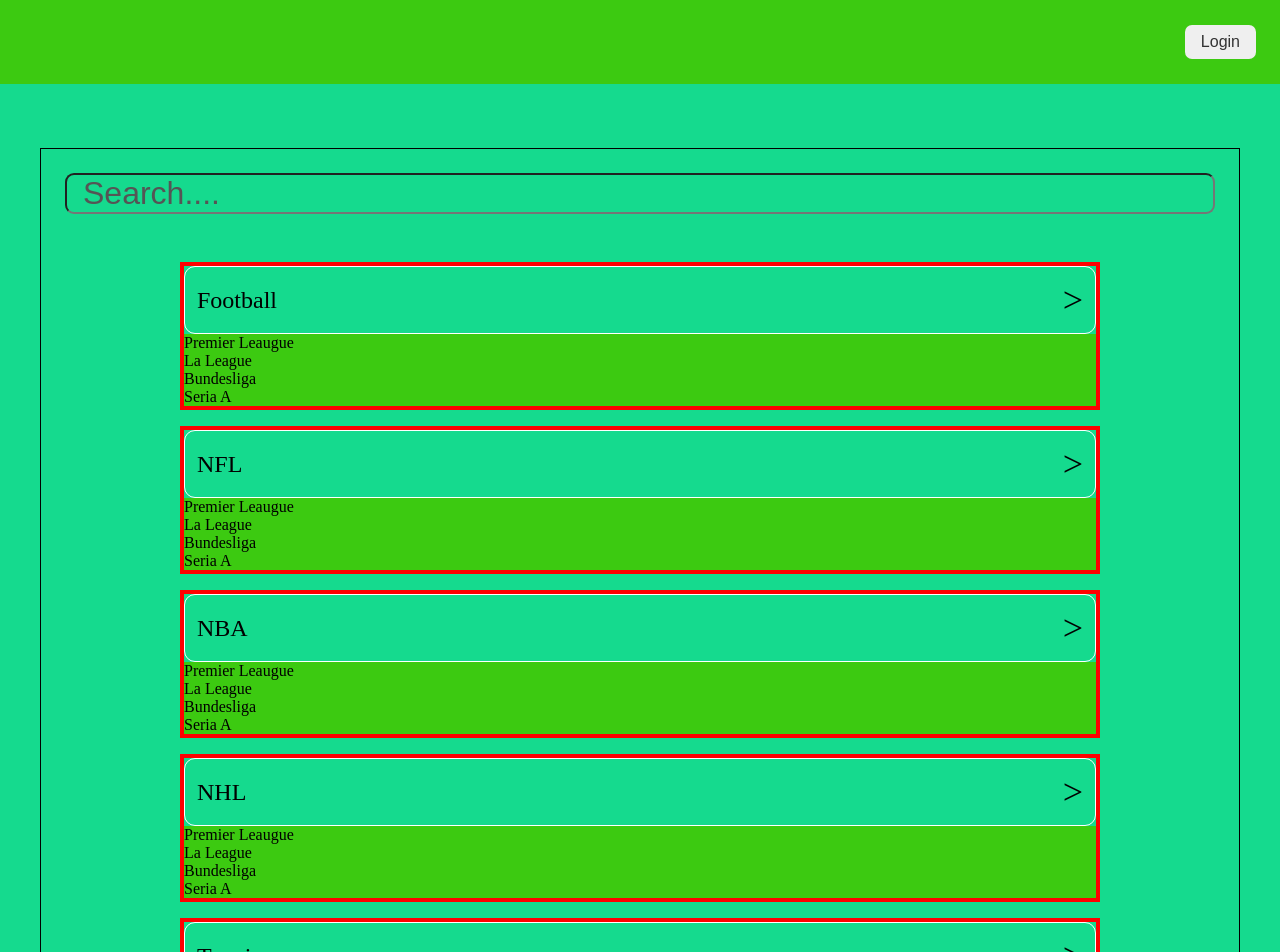
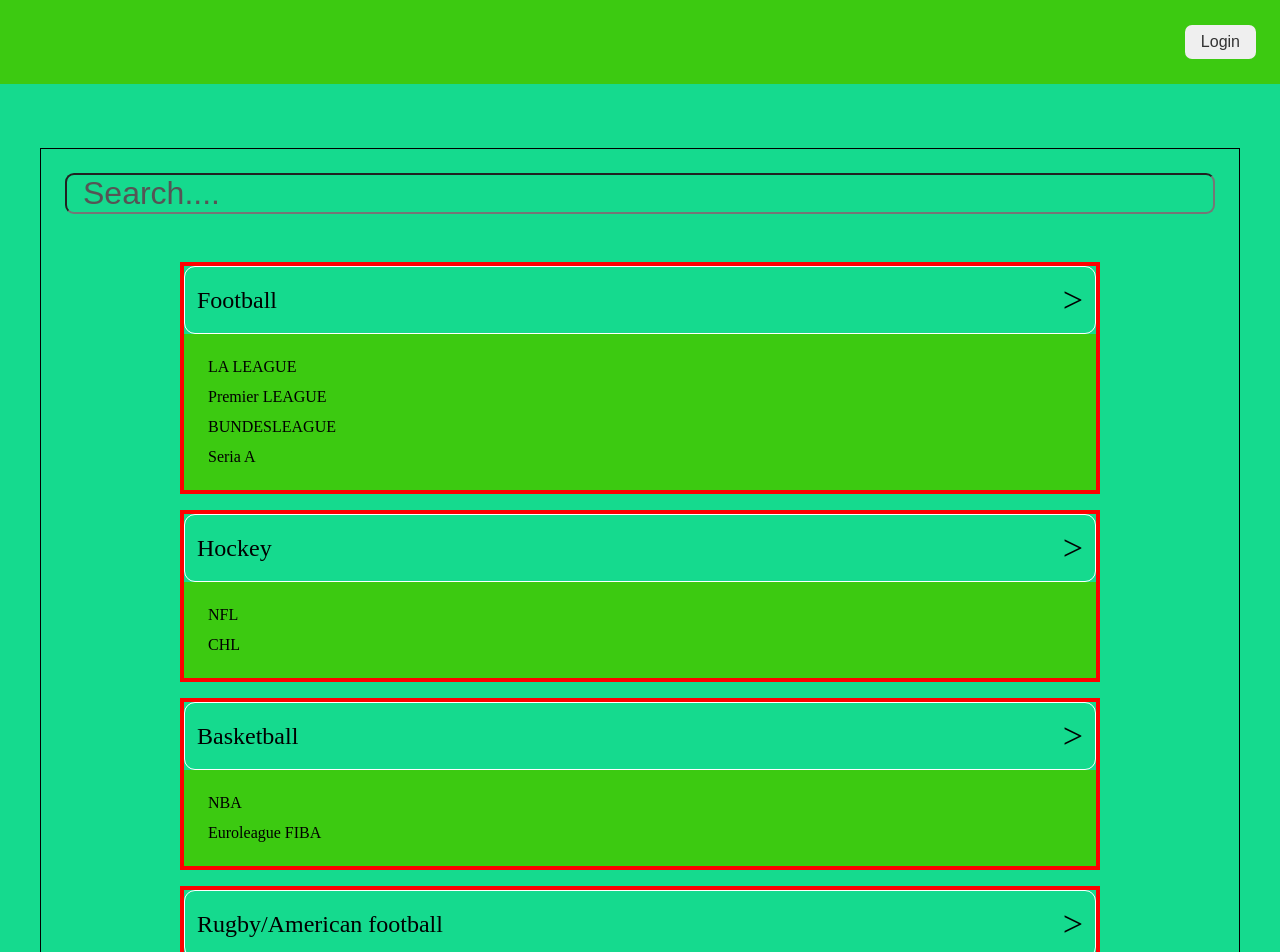
Before and after one commit to RinalinDS/sportsleagueapp, a React (Create React App) app: page / in a window 1280 px wide. Shown: the top 952 px of the page. Built offline with nearby package versions, Linux system fonts and the light colour scheme.

Commit message:
refactor: adding subcategory state

```diff
--- a/src/components/Categories/Categories.tsx
+++ b/src/components/Categories/Categories.tsx
@@ -10,11 +10,47 @@
 
 const sportsCategories: sportsCategoriesType[] = [
     { name: 'Football', icon: 'empty', id: 1 },
-    { name: 'NFL', icon: 'empty', id: 2 },
-    { name: 'NBA', icon: 'empty', id: 3 },
-    { name: 'NHL', icon: 'empty', id: 4 },
+    { name: 'Hockey', icon: 'empty', id: 2 },
+    { name: 'Basketball', icon: 'empty', id: 3 },
+    { name: 'Rugby/American football', icon: 'empty', id: 4 },
     { name: 'Tennis', icon: 'empty', id: 5 },
 ]
+
+export type subCategoryType = {
+    title: string
+    icon: string
+    id: number
+}
+export type subCategoryStateType = {
+    [key: string] : subCategoryType[]
+}
+
+const subCategories:subCategoryStateType = {
+    ['Football'] : [
+        {title: 'LA LEAGUE', id: 1, icon: 'empty'},
+        {title: 'Premier LEAGUE', id: 2, icon: 'empty'},
+        {title: 'BUNDESLEAGUE', id: 3, icon: 'empty'},
+        {title: 'Seria A', id: 4, icon: 'empty'},
+    ],
+    ['Hockey'] : [
+        {title: 'NFL', id: 1, icon: 'empty'},
+        {title: 'CHL', id: 2, icon: 'empty'},
+    ],
+    ['Basketball'] : [
+        {title: 'NBA', id: 1, icon: 'empty'},
+        {title: 'Euroleague FIBA', id: 2, icon: 'empty'},
+    ],
+    ['Rugby/American football'] : [
+        {title: 'NFL', id: 1, icon: 'empty'},
+        {title: 'Rugby world championship', id: 2, icon: 'empty'},
+    ],
+    ['Tennis'] : [
+        {title: 'Wimbledon', id: 1, icon: 'empty'},
+        {title: 'Rolan gaross' ,id: 2, icon: 'empty'},
+        {title: 'US Open' ,id: 2, icon: 'empty'},
+    ],
+
+}
 
 type CategoriesProps = {
     filter: string
@@ -23,6 +59,8 @@
 
 export const Categories: FC<CategoriesProps> = ({ filter }) => {
     const [list, setList] = useState(sportsCategories)
+    const [listSub, setListSub] = useState(subCategories)
+
 
     useEffect(() => {
         filter = filter.toLowerCase()
@@ -34,7 +72,7 @@
             {list.map(m => {
                 return (
                     <li key={m.id}>
-                        <Category name={m.name} icon={m.icon} />
+                        <Category name={m.name} icon={m.icon} subCategories={listSub[m.name]} />
                     </li>
                 )
             })}
--- a/src/components/Categories/Category/Category.module.scss
+++ b/src/components/Categories/Category/Category.module.scss
@@ -21,7 +21,10 @@
     }
     .subCategory {
         @include flex(flex-start, stretch, column);
-        background: $secondaryBgColor ;
+        background: $secondaryBgColor;
+        padding: 2.4rem;
+        gap: 1.2rem;
+        list-style: none;
 
     }
 }
--- a/src/components/Categories/Category/Category.tsx
+++ b/src/components/Categories/Category/Category.tsx
@@ -1,12 +1,14 @@
 import { FC, useState } from "react";
+import { subCategoryType } from "../Categories";
 import styles from './Category.module.scss'
 
 type CategoryProps = {
     name: string
     icon: string
+    subCategories: subCategoryType[];
 }
 
-export const Category: FC<CategoryProps> = ({ name, icon }) => {
+export const Category: FC<CategoryProps> = ({ name, icon, subCategories }) => {
     const [isVisible, setIsVisible] = useState(true)
     const onDivCLickHandler = () => {
         setIsVisible(!isVisible)
@@ -16,14 +18,16 @@
             <div className={styles.categoryTitle} onClick={onDivCLickHandler}>
                 <span>{name}</span><span> {'>'} </span>
             </div>
-            {isVisible && <div className={styles.subCategory}>
-                <div >
-                    Premier Leaugue
-                </div>
-                <div>La League</div>
-                <div>Bundesliga</div>
-                <div>Seria A</div>
-            </div>
+            {isVisible && <ul className={styles.subCategory}>
+
+                   {subCategories.map(m =>
+                    <li>
+                        {m.title}
+                    </li>
+                    )}
+
+                </ul>
+
             }
         </ div>
     )
```
